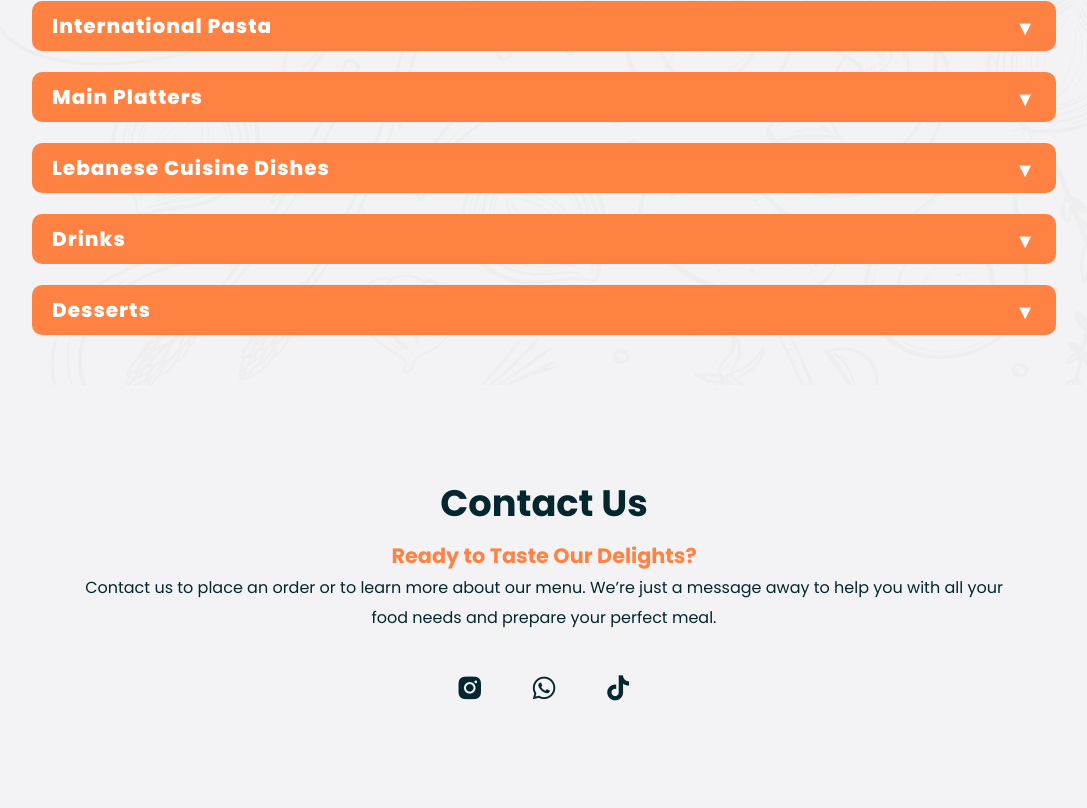
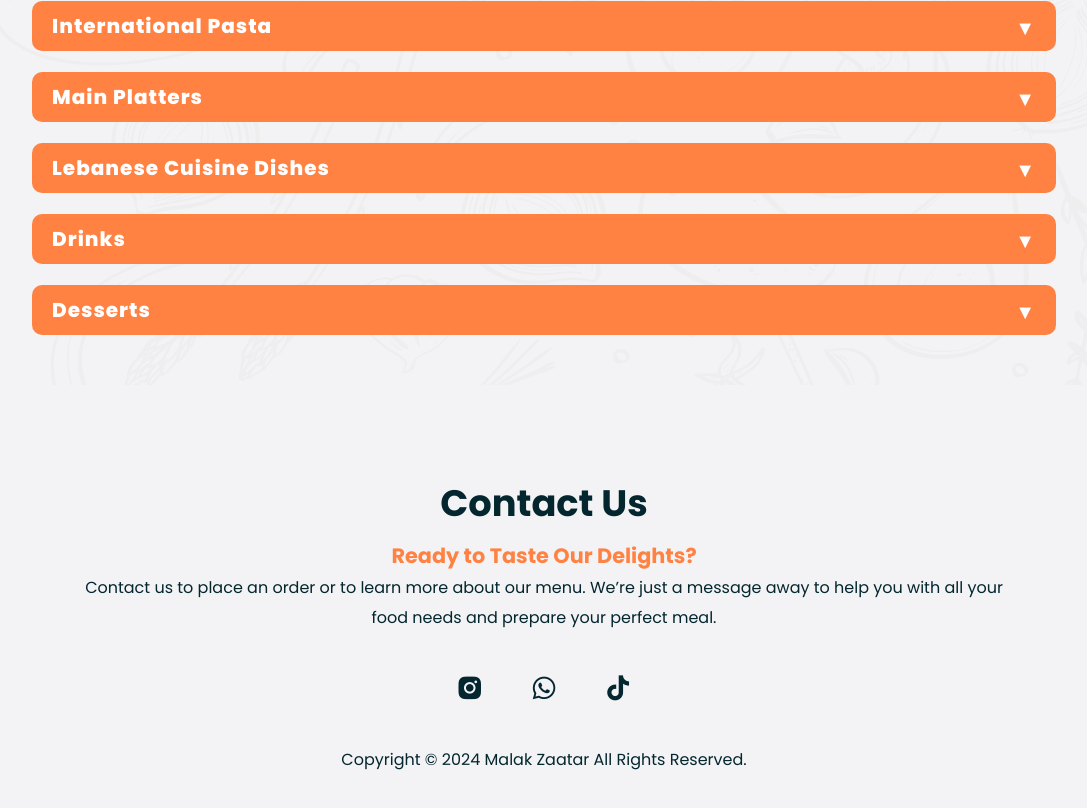
Before and after one commit to MalakZtr/foodLovers, a plain HTML site: page index.html in a window 1280 px wide. Shown: the part 2086-2894 px from the top of the page, without its empty margins (96-1183 px from the left). Before the commit the page ends 2868 px from the top, so only its background shows below. Drawn offline with nearby package versions, Linux system fonts and the light colour scheme; files whose address does not match are found by name.

Commit message:
Adding Copy right

```diff
--- a/index.html
+++ b/index.html
@@ -1239,24 +1239,9 @@
             <a href="https://www.tiktok.com/@food_l0verss?_t=8nkbXhkFjIw&_r=1"><i class='bx bxl-tiktok' ></i></a>
           </div>
         </div>
-        <!-- <div class="details">
-          <div class="main-d">
-            <a href=""><i class="bx bxs-location-plus"></i>Main Street,64</a>
-          </div>
 
-          <div class="main-d">
-            <a href=""><i class="bx bxs-mobile"></i>010111010</a>
-          </div>
-
-          <div class="main-d">
-            <a href=""><i class="bx bxl-youtube"></i>Youtube</a>
-          </div>
-
-          <div class="main-d">
-            <a href=""><i class="bx bxs-bell"></i>Subsicribe</a>
-          </div>
-        </div> -->
       </div>
+      <p id="last-p">Copyright &#169; 2024 Malak Zaatar All Rights Reserved.</p>
     </section>
     <!-- scroll to the top -->
     <a href="" class="scroll">
--- a/style.css
+++ b/style.css
@@ -862,3 +862,9 @@ label {
 .special-color{
   background-color: var(--text-color);
 }
+
+#last-p{
+  text-align: center;
+  margin-top: 15px;
+  margin-bottom: 0px;
+}
```
Also changed, not shown: img/ceasar2.jpeg (added).
